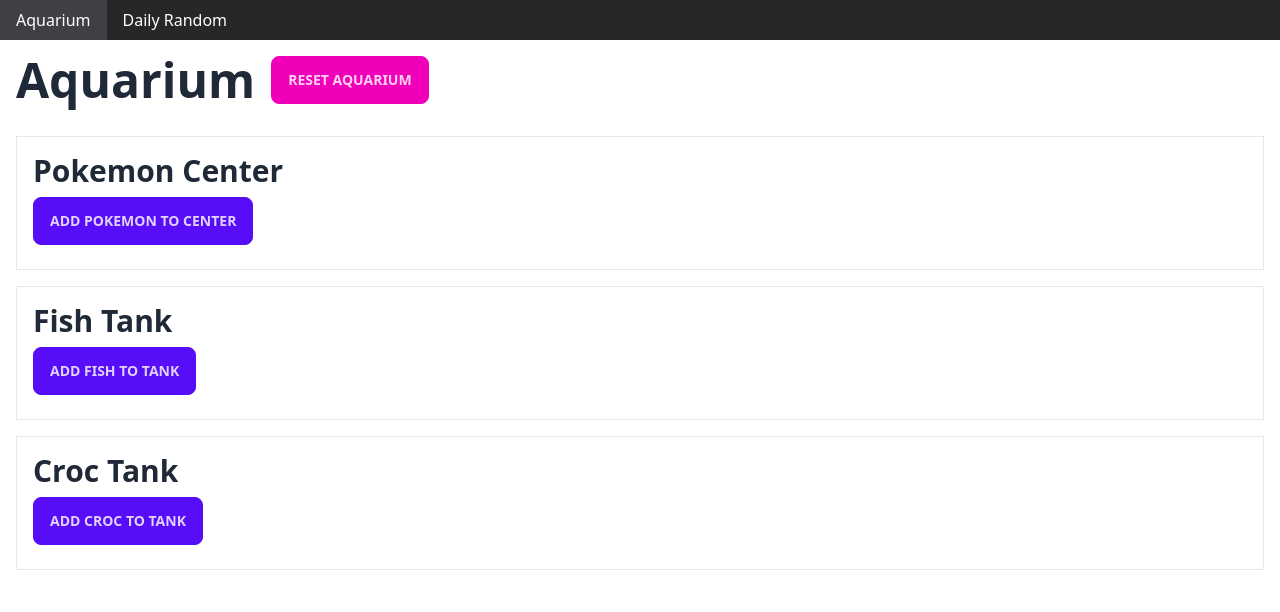
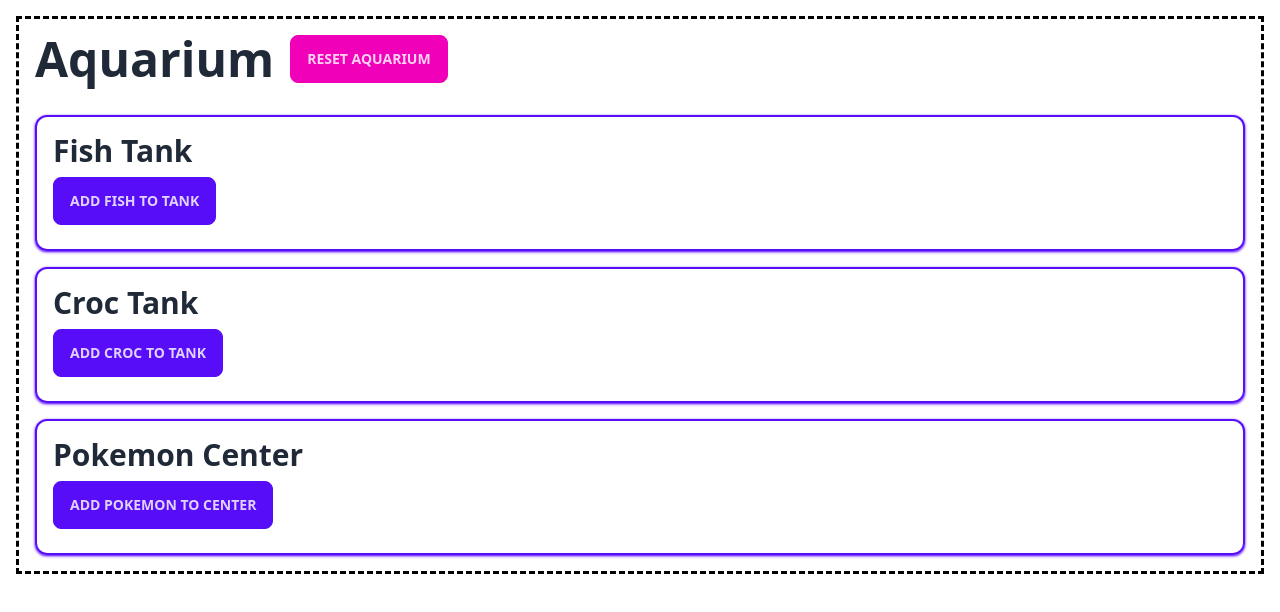
Before and after one commit to zschuah/aquarium, a React (Vite) app: page / in a window 1280 px wide. Shown: the top 612 px of the page. Built offline with nearby package versions, Linux system fonts and the light colour scheme.

Commit message:
cleaned out pages leaving only aquarium

```diff
--- a/package.json
+++ b/package.json
@@ -16,9 +16,7 @@
     "react": "^18.2.0",
     "react-dom": "^18.2.0",
     "react-redux": "^8.1.3",
-    "react-router-dom": "^6.16.0",
-    "tailwind-merge": "^1.14.0",
-    "zod": "^3.22.4"
+    "tailwind-merge": "^1.14.0"
   },
   "devDependencies": {
     "@types/react": "^18.2.15",
--- a/src/App.css
+++ b/src/App.css
@@ -1,9 +1,9 @@
-/* .App {
+.App {
   border: 3px dashed black;
   margin: 1rem;
   padding: 1rem;
-} */
+}
 
 /* * {
-  outline: 3px solid lime;
+  outline: 1px solid lime;
 } */
--- a/src/App.tsx
+++ b/src/App.tsx
@@ -1,19 +1,30 @@
-import { Route, Routes } from "react-router-dom";
+import { useDispatch } from "react-redux";
 import "./App.css";
-import Navbar from "./components/Navbar";
-import Aquarium from "./pages/Aquarium";
-import DailyRandom from "./pages/DailyRandom";
+import CrocTank from "./components/CrocTank";
+import FishTank from "./components/FishTank";
+import PokeCenter from "./components/PokeCenter";
+import { AppDispatch, resetAquarium } from "./store";
 
 function App() {
+  const dispatch = useDispatch<AppDispatch>();
+
+  const handleReset = () => {
+    dispatch(resetAquarium());
+  };
+
   return (
     <div className="App">
-      <Navbar />
+      <div className="flex items-center gap-4 mb-8">
+        <h1>Aquarium</h1>
+        <button onClick={handleReset} className="btn btn-secondary">
+          Reset aquarium
+        </button>
+      </div>
 
-      <div className="p-4">
-        <Routes>
-          <Route path="/" element={<Aquarium />} />
-          <Route path="/daily" element={<DailyRandom />} />
-        </Routes>
+      <div className="space-y-4">
+        <FishTank />
+        <CrocTank />
+        <PokeCenter />
       </div>
     </div>
   );
--- a/src/components/aquarium/CrocTank.tsx
+++ b/src/components/CrocTank.tsx
@@ -2,8 +2,9 @@
 import cryptoRandomString from "crypto-random-string";
 import { useState } from "react";
 import { useDispatch, useSelector } from "react-redux";
-import { AppDispatch, RootState, addCroc, removeCroc } from "../../store";
-import { URL_UNSPLASH_RANDOM } from "../../utils/constants";
+import AquaCard from "../layout/AquaCard";
+import { AppDispatch, RootState, addCroc, removeCroc } from "../store";
+import { URL_UNSPLASH_RANDOM } from "../utils/constants";
 import AquaItem from "./AquaItem";
 
 const CrocTank = () => {
@@ -31,7 +32,7 @@
   };
 
   return (
-    <section className="border p-4 space-y-2">
+    <AquaCard>
       <h2>Croc Tank</h2>
       <button
         onClick={handleAddCroc}
@@ -51,7 +52,7 @@
           />
         ))}
       </div>
-    </section>
+    </AquaCard>
   );
 };
 
--- a/src/components/aquarium/FishTank.tsx
+++ b/src/components/FishTank.tsx
@@ -2,8 +2,9 @@
 import cryptoRandomString from "crypto-random-string";
 import { useState } from "react";
 import { useDispatch, useSelector } from "react-redux";
-import { AppDispatch, RootState, addFish, removeFish } from "../../store";
-import { URL_UNSPLASH_RANDOM } from "../../utils/constants";
+import AquaCard from "../layout/AquaCard";
+import { AppDispatch, RootState, addFish, removeFish } from "../store";
+import { URL_UNSPLASH_RANDOM } from "../utils/constants";
 import AquaItem from "./AquaItem";
 
 const FishTank = () => {
@@ -31,7 +32,7 @@
   };
 
   return (
-    <section className="border p-4 space-y-2">
+    <AquaCard>
       <h2>Fish Tank</h2>
       <button
         onClick={handleAddFish}
@@ -51,7 +52,7 @@
           />
         ))}
       </div>
-    </section>
+    </AquaCard>
   );
 };
 
--- a/src/components/Navbar.tsx
+++ /dev/null
@@ -1,12 +0,0 @@
-import NavbarLink from "../layout/NavbarLink";
-
-const Navbar = () => {
-  return (
-    <nav className="bg-zinc-800 text-white flex">
-      <NavbarLink to="/">Aquarium</NavbarLink>
-      <NavbarLink to="daily">Daily Random</NavbarLink>
-    </nav>
-  );
-};
-
-export default Navbar;
--- a/src/components/aquarium/PokeCenter.tsx
+++ b/src/components/PokeCenter.tsx
@@ -1,6 +1,7 @@
 import { faker } from "@faker-js/faker";
 import { useDispatch, useSelector } from "react-redux";
-import { AppDispatch, RootState, addPoke, removePoke } from "../../store";
+import AquaCard from "../layout/AquaCard";
+import { AppDispatch, RootState, addPoke, removePoke } from "../store";
 import AquaItem from "./AquaItem";
 
 const PokeCenter = () => {
@@ -21,7 +22,7 @@
   };
 
   return (
-    <section className="border p-4 space-y-2">
+    <AquaCard>
       <h2>Pokemon Center</h2>
       <button
         onClick={handleAddPokemon}
@@ -44,7 +45,7 @@
           />
         ))}
       </div>
-    </section>
+    </AquaCard>
   );
 };
 
--- /dev/null
+++ b/src/layout/AquaCard.tsx
@@ -0,0 +1,20 @@
+import { twMerge } from "tailwind-merge";
+
+type PropTypes = {
+  children: React.ReactNode;
+};
+
+const AquaCard = ({ children }: PropTypes) => {
+  return (
+    <div
+      className={twMerge(
+        "border-2 border-primary shadow shadow-primary p-4",
+        "rounded-xl space-y-2"
+      )}
+    >
+      {children}
+    </div>
+  );
+};
+
+export default AquaCard;
--- a/src/layout/NavbarLink.tsx
+++ /dev/null
@@ -1,16 +0,0 @@
-import { Link } from "react-router-dom";
-
-type PropTypes = {
-  children: string;
-  to: string;
-};
-
-const NavbarLink = ({ children, to }: PropTypes) => {
-  return (
-    <Link className="px-4 py-2 hover:bg-zinc-700 active:bg-zinc-600" to={to}>
-      {children}
-    </Link>
-  );
-};
-
-export default NavbarLink;
--- a/src/pages/Aquarium.tsx
+++ /dev/null
@@ -1,30 +0,0 @@
-import { useDispatch } from "react-redux";
-import CrocTank from "../components/aquarium/CrocTank";
-import FishTank from "../components/aquarium/FishTank";
-import PokeCenter from "../components/aquarium/PokeCenter";
-import { AppDispatch, resetAquarium } from "../store";
-
-const Aquarium = () => {
-  const dispatch = useDispatch<AppDispatch>();
-
-  const handleReset = () => {
-    dispatch(resetAquarium());
-  };
-
-  return (
-    <div className="space-y-4">
-      <div className="flex items-center gap-4 mb-8">
-        <h1>Aquarium</h1>
-        <button onClick={handleReset} className="btn btn-secondary">
-          Reset aquarium
-        </button>
-      </div>
-
-      <PokeCenter />
-      <FishTank />
-      <CrocTank />
-    </div>
-  );
-};
-
-export default Aquarium;
--- a/src/pages/DailyRandom.tsx
+++ /dev/null
@@ -1,60 +0,0 @@
-import { useEffect, useState } from "react";
-import { z } from "zod";
-import { URL_POKEMON } from "../utils/constants";
-
-const pokeSchema = z.object({
-  id: z.number(),
-  name: z.string(),
-  sprites: z.object({
-    other: z.object({
-      dream_world: z.object({
-        front_default: z.string(),
-      }),
-    }),
-  }),
-  weight: z.number(),
-});
-
-type PokeSchemaType = z.infer<typeof pokeSchema>;
-
-const DailyRandom = () => {
-  const [dailyPoke, setDailyPoke] = useState<PokeSchemaType | null>(null);
-
-  const handleFetchPokemon = async () => {
-    const res = await fetch(URL_POKEMON + 1);
-    const data = await res.json();
-
-    const validatedPoke = pokeSchema.safeParse(data);
-    if (validatedPoke.success) {
-      setDailyPoke(validatedPoke.data);
-    } else {
-      console.error(validatedPoke.error);
-    }
-  };
-
-  useEffect(() => {
-    handleFetchPokemon();
-  }, []);
-
-  if (dailyPoke) {
-    return (
-      <div>
-        <div className="flex items-center gap-4 mb-8">
-          <h1>Daily Random</h1>
-          <button className="btn btn-secondary">Next random</button>
-        </div>
-
-        <div>
-          <p>{dailyPoke.name}</p>
-          <p>{dailyPoke.weight}</p>
-          <img
-            src={dailyPoke.sprites.other.dream_world.front_default}
-            alt={dailyPoke.name}
-          />
-        </div>
-      </div>
-    );
-  }
-};
-
-export default DailyRandom;
```
Also changed, not shown: src/components/AquaItem.tsx (renamed from src/components/aquarium/AquaItem.tsx, +9 -3 lines), 1 other file (tests, documents, lock files or other folders).
